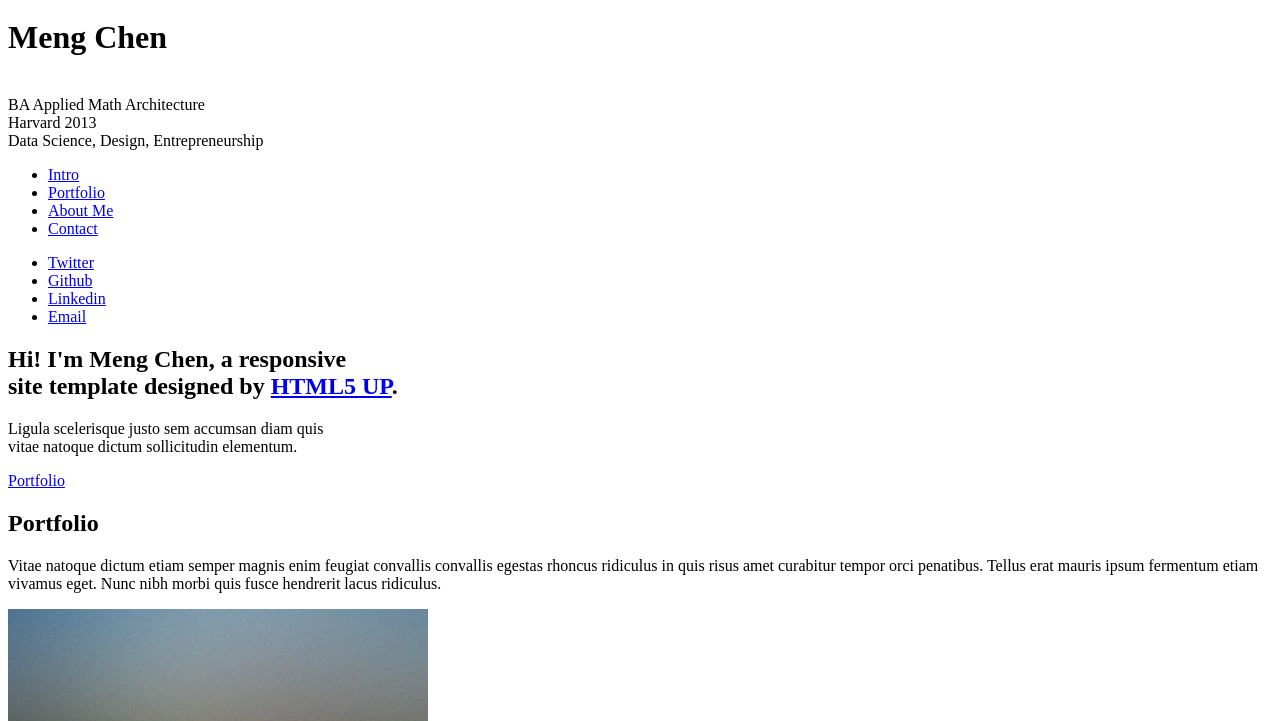
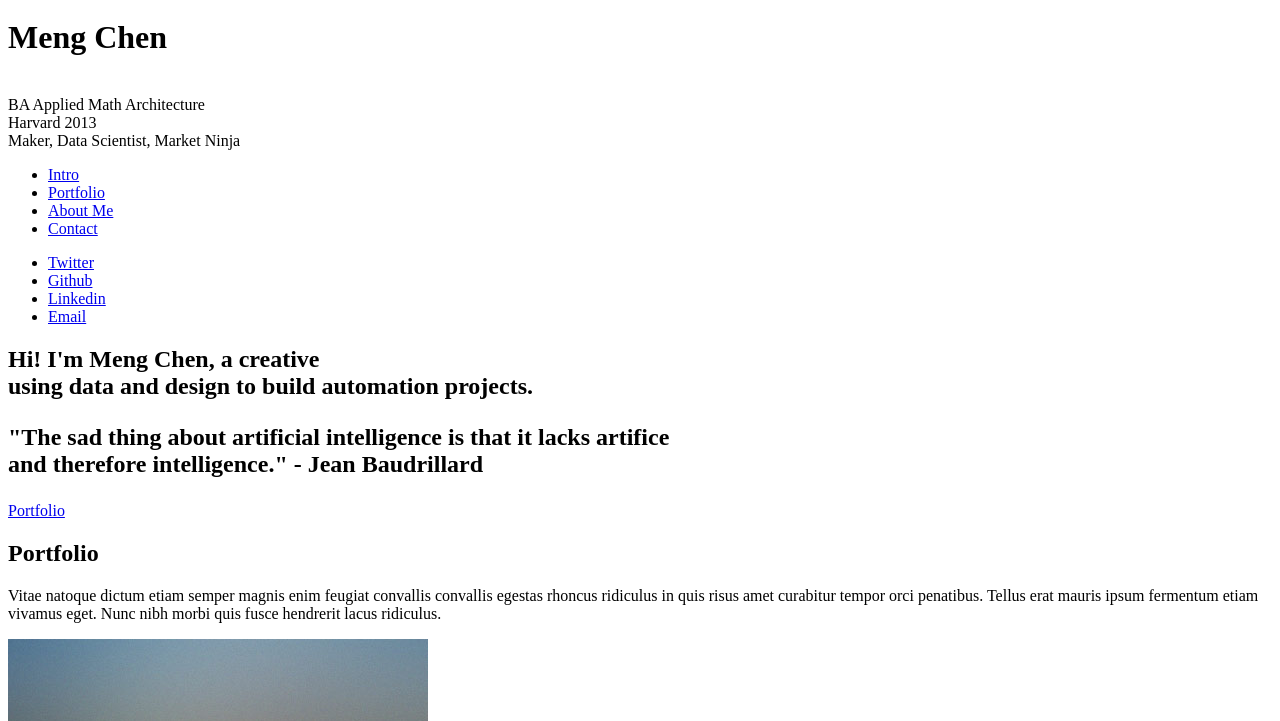
Before and after one commit to mengchen1113/mengchen1113.github.io, a plain HTML site: page index.html in a window 1280 px wide. Shown: the part 79-800 px from the top of the page. Drawn offline with Linux system fonts and the light colour scheme; a script that the page names is missing.

Commit message:
Update quote

```diff
--- a/index.html
+++ b/index.html
@@ -36,7 +36,7 @@
 						<div id="logo">
 							<span class="image avatar48"><img src="images/avatar.jpg" alt="" /></span>
 							<h1 id="title">Meng Chen</h1>
-							<p><br>BA Applied Math Architecture <br> Harvard 2013 <br>Data Science, Design, Entrepreneurship</p>
+							<p><br>BA Applied Math Architecture <br> Harvard 2013 <br>Maker, Data Scientist, Market Ninja</p>
 						</div>
 
 					<!-- Nav -->
@@ -72,7 +72,7 @@
 							<!-- <li><a href="#" class="icon fa-facebook"><span class="label">Facebook</span></a></li> -->
 							<li><a href="https://github.com/mengchen1113" class="icon fa-github"><span class="label">Github</span></a></li>
 							<li><a href="https://www.linkedin.com/in/mengchen1113" class="icon fa-linkedin"><span class="label">Linkedin</span></a></li>
-							<li><a href="mailto:contact@menschendesign.co?subject=Hello" class="icon fa-envelope"><span class="label">Email</span></a></li>
+							<li><a href="mailto:contact@menschendesign.co?subject=Hello!" class="icon fa-envelope"><span class="label">Email</span></a></li>
 						</ul>
 
 				</div>
@@ -87,10 +87,10 @@
 						<div class="container">
 
 							<header>
-								<h2 class="alt">Hi! I'm <strong>Meng Chen</strong>, a responsive<br />
-								site template designed by <a href="http://html5up.net">HTML5 UP</a>.</h2>
-								<p>Ligula scelerisque justo sem accumsan diam quis<br />
-								vitae natoque dictum sollicitudin elementum.</p>
+								<h2 class="alt">Hi! I'm <strong>Meng Chen</strong>, a creative<br />
+								using data and design to build automation projects.
+								<p>"The sad thing about artificial intelligence is that it lacks artifice <br />
+								 and therefore intelligence." - Jean Baudrillard</p>
 							</header>
 
 							<footer>
```
